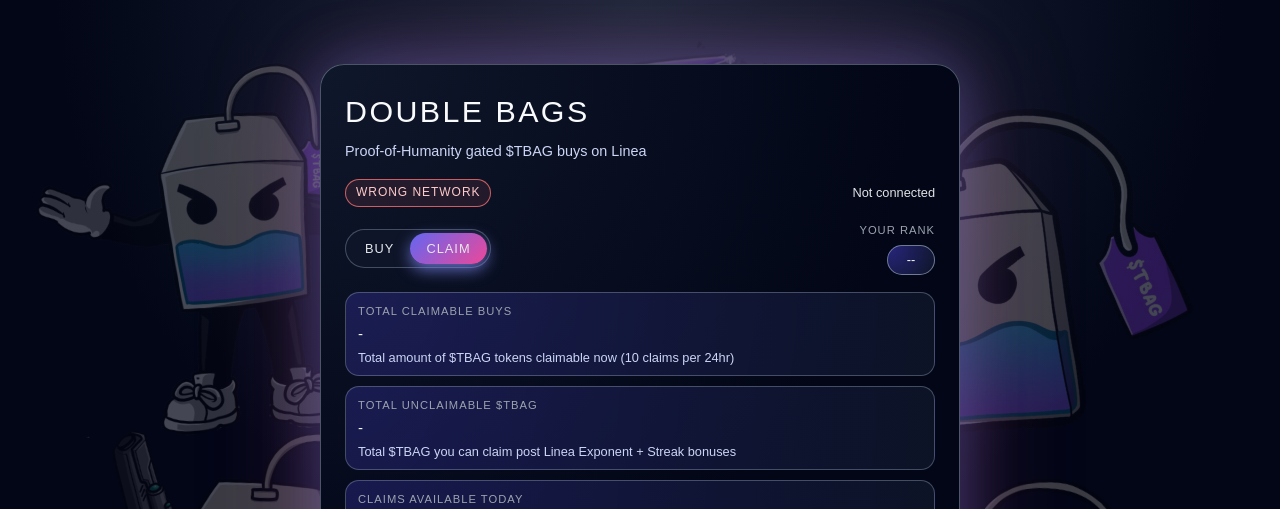
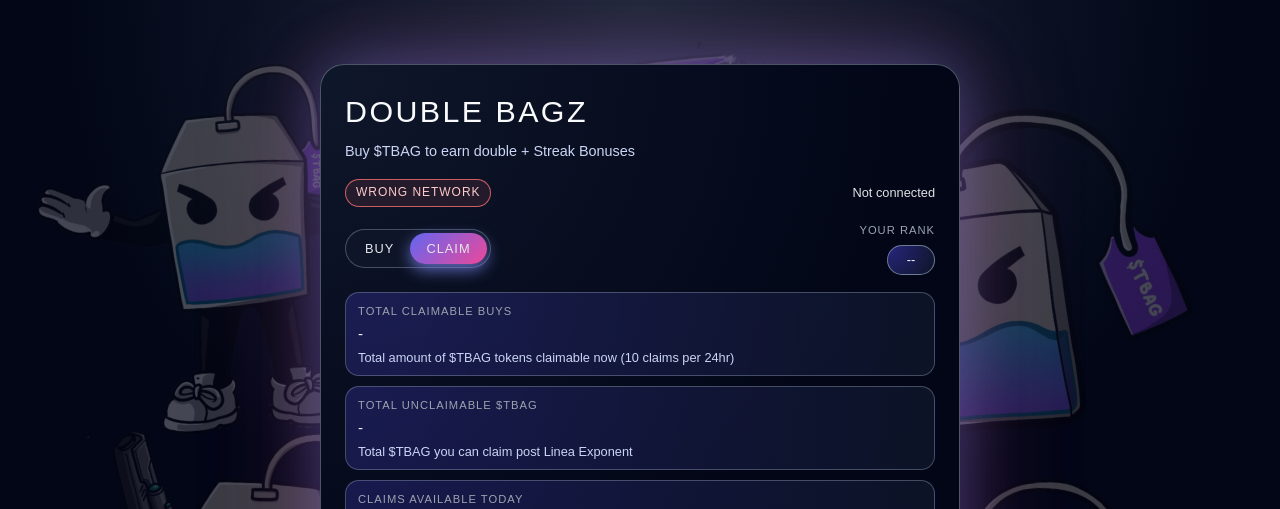
Before and after one commit to enzocxrter/double-bagz, a Next.js app: page / in a window 1280 px wide. Both pictures are taken after a click on the button "CLAIM". Shown: the top 509 px of the page. Built offline with nearby package versions, Linux system fonts and the light colour scheme; no server answers.

Commit message:
Update page 9

```diff
--- a/app/page.tsx
+++ b/app/page.tsx
@@ -1,6 +1,7 @@
 "use client";
 
 import React, { useEffect, useState } from "react";
+import Head from "next/head";
 import { ethers } from "ethers";
 
 // -----------------------------
@@ -62,13 +63,6 @@
 };
 
 export default function Home() {
-  // Set browser tab title
-  useEffect(() => {
-    if (typeof document !== "undefined") {
-      document.title = "Double Bagz $TBAG";
-    }
-  }, []);
-
   // -----------------------------
   // Wallet / Network state
   // -----------------------------
@@ -844,6 +838,11 @@
   // Render
   // -----------------------------
   return (
+    <>
+      <Head>
+        <title>Double Bagz $TBAG</title>
+      </Head>
+
       <div className="page-root">
         {/* Floating background images */}
         <div className="bg-logo">
@@ -865,8 +864,8 @@
         <div className="card-wrapper">
           <div className="mint-card">
             <div className="mint-card-header">
-            <h1>Double Bags</h1>
-            <p>Proof-of-Humanity gated $TBAG buys on Linea</p>
+              <h1>Double Bagz</h1>
+              <p>Buy $TBAG to earn double + Streak Bonuses</p>
             </div>
 
             <div className="status-row">
@@ -995,8 +994,9 @@
                 </div>
 
                 <div className="hint-text">
-                Send $0.10 worth of ETH to claim $0.10 in $TBAG, each buy will
-                also gain a $0.10 $TBAG airdrop (per buy) after Linea Exponent.
+                  Send $0.10 worth of ETH to claim $0.10 in $TBAG, each buy
+                  will also gain a $0.10 $TBAG airdrop (per buy) after Linea
+                  Exponent.
                 </div>
               </>
             )}
@@ -1032,7 +1032,7 @@
                         : "-"}
                     </span>
                     <span className="value small">
-                    Total $TBAG you can claim post Linea Exponent + Streak bonuses
+                      Total $TBAG you can claim post Linea Exponent
                     </span>
                   </div>
                 </div>
@@ -1162,17 +1162,17 @@
             <div className="modal-card">
               <h2>Confirm Buy</h2>
               <p>
-              You are about to purchase <strong>1</strong> $TBAG allocation for
-              approximately <strong>{formattedEthPerBuy} ETH</strong>.
+                You are about to purchase <strong>1</strong> $TBAG allocation
+                for approximately <strong>{formattedEthPerBuy} ETH</strong>.
               </p>
               <p className="modal-small">
                 This is manually targeted to ≈ $0.10 in value. Due to price
-              movements of ETH and $TBAG, the exact USD value may differ at the
-              time of your transaction.
+                movements of ETH and $TBAG, the exact USD value may differ at
+                the time of your transaction.
               </p>
               <p className="modal-small">
-              You will also pay a small gas fee. After Linea Exponent, each buy
-              will receive an additional $0.10 $TBAG airdrop.
+                You will also pay a small gas fee. After Linea Exponent, each
+                buy will receive an additional $0.10 $TBAG airdrop.
               </p>
               <div className="modal-actions">
                 <button
@@ -1195,6 +1195,7 @@
             </div>
           </div>
         )}
+      </div>
 
       <style jsx>{`
         .page-root {
@@ -1793,6 +1794,6 @@
           }
         }
       `}</style>
-    </div>
-  );
-}
+    </>
+  );
+}
```
Lines whose indentation alone changed are shown as unchanged.
